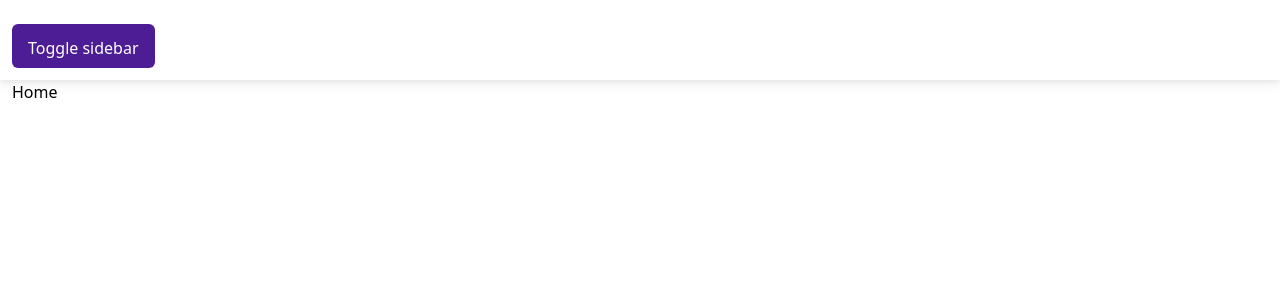
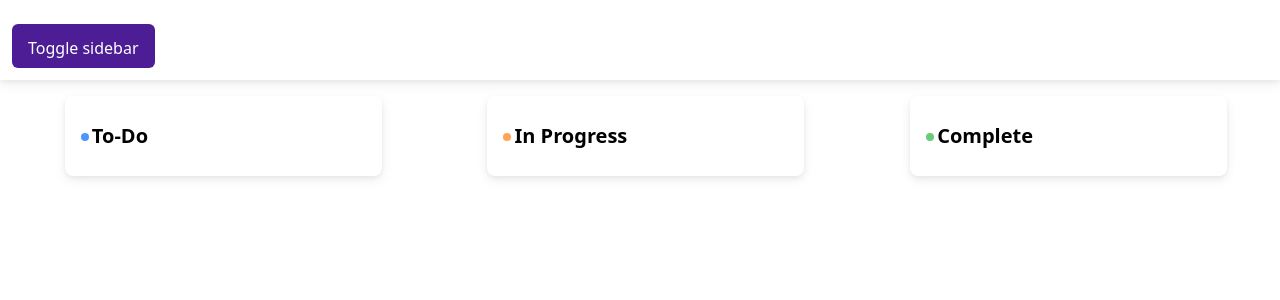
Before and after one commit to KhaledMowafy/React-Fundamentals, a React (Vite) app: page / in a window 1280 px wide. Shown: the top 300 px of the page. Built offline with nearby package versions, Linux system fonts and the light colour scheme.

Commit message:
feat(card): add todo, in progress, and complete cards

```diff
--- a/src/components/sidebar/Navbar.tsx
+++ b/src/components/sidebar/Navbar.tsx
@@ -14,7 +14,7 @@ function Navbar({show, children, setShow}:Iprops) {
                 className={`absolute ${show?'left-0':'-left-full'} top-0 z-[1035] h-full w-2/12  overflow-hidden bg-white shadow-[0_4px_12px_0_rgba(0,0,0,0.07),_0_2px_4px_rgba(0,0,0,0.05)] transition-all duration-200 `}
             >
                 <button className="absolute z-[1999] right-5 top-5" onClick={()=>setShow(false)}>
-                    X
+                &#10005;
                 </button>
                 <ul
                     className="relative text-left ms-3 mt-3"
--- /dev/null
+++ b/src/components/todo-column/TodoColumn.tsx
@@ -0,0 +1,22 @@
+import React from 'react'
+type Iprops = {
+    color:string,
+    icon:string,
+    title:string,
+}
+function TodoColumn({color, icon, title}: Iprops) {
+  return (
+   <>
+    <div className={` bg-[${color}] rounded-lg shadow-[0_4px_12px_0_rgba(0,0,0,0.07),_0_2px_4px_rgba(0,0,0,0.05)] w-full`}>
+         <div className="flex items-center h-20 ms-3">
+          <svg height="15" width="15">
+            <circle cx="8" cy="8" r="4" stroke-width="3" fill={`${icon}`} />
+          </svg>
+          <h1 className="text-xl font-bold">{title}</h1>
+          </div>
+        </div>
+   </>
+  )
+}
+
+export default TodoColumn
--- a/src/pages/Home.tsx
+++ b/src/pages/Home.tsx
@@ -1,15 +1,27 @@
-import React from 'react'
+import React from "react";
+import TodoColumn from "../components/todo-column/TodoColumn";
 
 type Iprops = {
-    show: boolean;
-}
-function Home({show}: Iprops) {
-
+  show: boolean;
+};
+function Home({ show }: Iprops) {
   return (
-    <div className={`mt-20 ${show?'ml-72':'ms-3'} transition-all duration-300`}>
-      <h1>Home</h1>
+    <div
+      className={`mt-24 ${show ? "ml-72" : "ms-3"} transition-all duration-300`}
+    >
+      <div className="flex justify-around">
+        <div className= "w-3/12">
+            <TodoColumn color="#dbeaff" icon="#4D96FF" title="To-Do" />
+        </div>
+        <div className= "w-3/12">
+            <TodoColumn color="#FFE3CD" icon="#FFA453" title="In Progress" />
+        </div>
+        <div className= "w-3/12">
+            <TodoColumn color="#D8F3DC" icon="#6CCB78" title="Complete" />
+        </div>
+      </div>
     </div>
-  )
+  );
 }
 
-export default Home
+export default Home;
```
Also changed, not shown: 1 other file (tests, documents, lock files or other folders).
